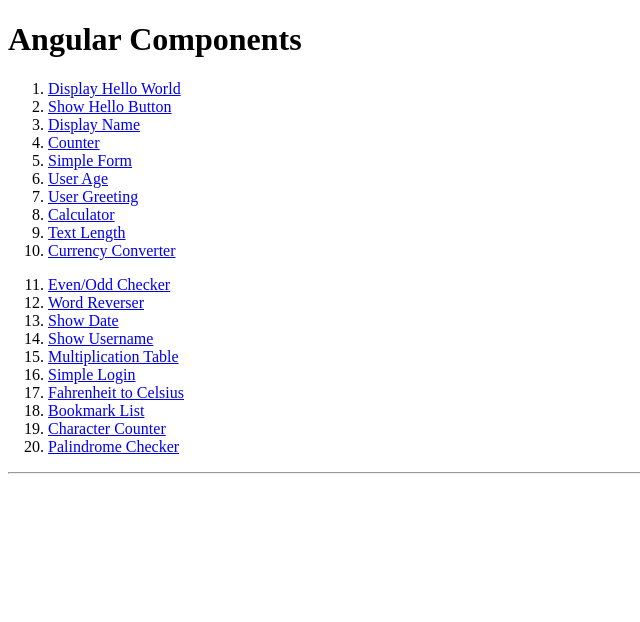
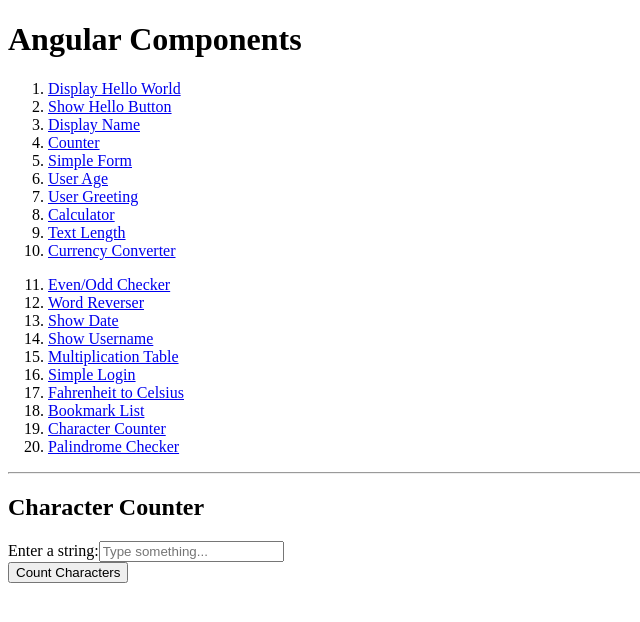
Before and after one commit to SVFC-Travel-Booking-System/Angular-Components, an Angular app: page /character-counter in a window 1280 px wide. Before the commit this address led to /. Shown: the top 622 px of the page, without its empty margins (0-640 px from the left). Built offline with nearby package versions, Linux system fonts and the light colour scheme.

Commit message:
#19 Count the characters in an input string

```diff
--- a/src/app/app-routing.module.ts
+++ b/src/app/app-routing.module.ts
@@ -18,6 +18,8 @@
 import { SimpleloginComponent } from './components/simplelogin/simplelogin.component';
 import { FahrenheittocelsiusComponent } from './components/fahrenheittocelsius/fahrenheittocelsius.component';
 import { BookmarklistComponent } from './components/bookmarklist/bookmarklist.component';
+import { CharactercounterComponent } from './components/charactercounter/charactercounter.component';
+
 
 const routes: Routes = [
   { path: 'display-hello-world', component: DisplayhelloworldComponent },
@@ -38,6 +40,8 @@
   { path: 'simple-login', component: SimpleloginComponent },
   { path: 'fahrenheit-to-celsius', component: FahrenheittocelsiusComponent },
   { path: 'bookmark-list', component: BookmarklistComponent },
+  { path: 'character-counter', component: CharactercounterComponent },
+
 
 
 ];
--- a/src/app/app.module.ts
+++ b/src/app/app.module.ts
@@ -22,6 +22,7 @@
 import { SimpleloginComponent } from './components/simplelogin/simplelogin.component';
 import { FahrenheittocelsiusComponent } from './components/fahrenheittocelsius/fahrenheittocelsius.component';
 import { BookmarklistComponent } from './components/bookmarklist/bookmarklist.component';
+import { CharactercounterComponent } from './components/charactercounter/charactercounter.component';
 
 
 @NgModule({
@@ -45,6 +46,7 @@
     SimpleloginComponent,
     FahrenheittocelsiusComponent,
     BookmarklistComponent,
+    CharactercounterComponent,
 
 
 
--- /dev/null
+++ b/src/app/components/charactercounter/charactercounter.component.html
@@ -0,0 +1,16 @@
+<div class="char-count-container">
+    <h2>Character Counter</h2>
+
+    <form>
+        <div>
+            <label for="inputString">Enter a string:</label>
+            <input type="text" id="inputString" [(ngModel)]="inputString" name="inputString" placeholder="Type something..." />
+        </div>
+
+        <button type="button" (click)="countCharacters()">Count Characters</button>
+    </form>
+
+    <div *ngIf="characterCount !== null">
+        <h3>Character Count: {{ characterCount }}</h3>
+    </div>
+</div>
--- /dev/null
+++ b/src/app/components/charactercounter/charactercounter.component.ts
@@ -0,0 +1,21 @@
+import { Component } from '@angular/core';
+
+@Component({
+  selector: 'app-charactercounter',
+  templateUrl: './charactercounter.component.html',
+  styleUrl: './charactercounter.component.css'
+})
+export class CharactercounterComponent {
+  inputString: string = '';
+  characterCount: number | null = null;
+
+  // Method to count the characters
+  countCharacters() {
+    if (this.inputString.trim()) {
+      this.characterCount = this.inputString.length;
+    } else {
+      this.characterCount = 0; // If input is empty, set character count to 0
+    }
+  }
+
+}
```
Also changed, not shown: src/app/components/charactercounter/charactercounter.component.css (added), 1 other file (tests, documents, lock files or other folders).
